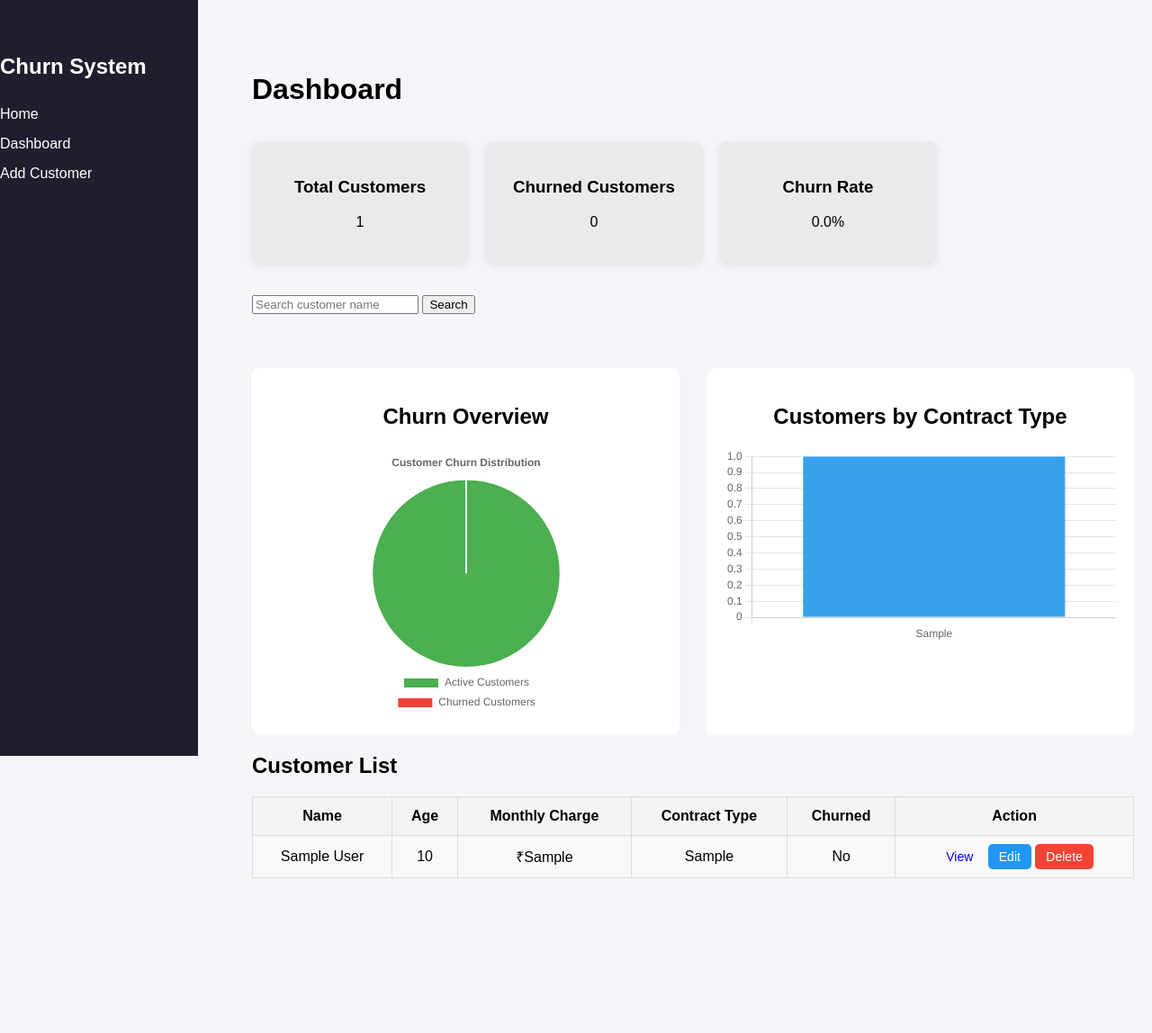
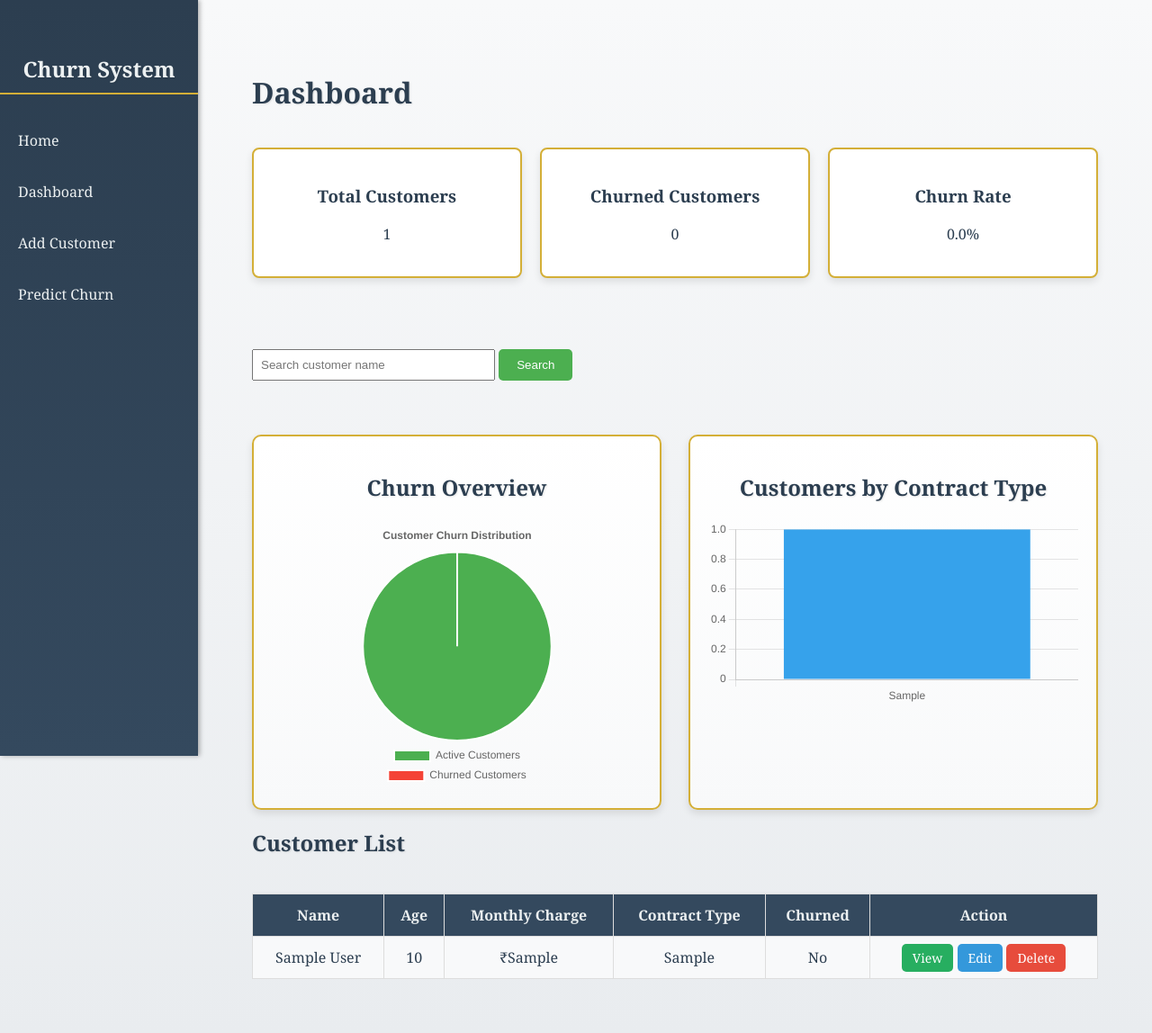
Before and after one commit to VignuLogic/churn_dashboard, a Flask app: page / in a window 1280 px wide. Shown: the whole page at 90% size. Before the commit the page ends 976 px from the top, so only its background shows below. Run offline with Flask 3, Linux system fonts and the light colour scheme; tables that the repository leaves empty or names only in its code hold one stand-in row (values such as "Sample post").

Commit message:
Predited section done

```diff
--- a/app.py
+++ b/app.py
@@ -162,5 +162,25 @@ def customer_detail(id):
 
     return render_template("customer_detail.html", customer=customer)
 
+
+# / *** PREDICT TABLE ***/
+
+@app.route("/predict", methods=["GET", "POST"])
+def predict():
+
+    prediction = None
+
+    if request.method == "POST":
+        age = int(request.form["age"])
+        monthly = float(request.form["monthly_charge"])
+        contract = request.form["contract_type"]
+
+        if monthly > 1000 and contract == "Monthly":
+            prediction = "Likely to Churn ❌"
+        else:
+            prediction = "Will Stay ✅"
+
+    return render_template("predict.html", prediction=prediction)
+
 if __name__ == "__main__":
     app.run(debug=True)
--- a/static/css/style.css
+++ b/static/css/style.css
@@ -1,7 +1,8 @@
 body {
     margin: 0;
-    background:#f4f6f9;
-    font-family:Arial, Helvetica, sans-serif;
+    background: linear-gradient(to bottom, #f8f9fa, #e9ecef);
+    font-family: 'Georgia', serif;
+    color: #2c3e50;
 }
 
 .container {
@@ -13,17 +14,24 @@ body {
 
 .sidebar{
     width:220px;
-    background:#1e1e2f;
-    color:white;
+    background: linear-gradient(to bottom, #2c3e50, #34495e);
+    color: #bcc4c6;
     position:fixed;
     height:100vh;
     top:0;
     left:0;
     padding-top:40px;
+    transition: left 0.3s;
+    box-shadow: 2px 0 5px rgba(0,0,0,0.3);
 }
 
 .sidebar h2{
+    color: #ecf0f1;
     margin-bottom: 30px;
+    font-weight: bold;
+    text-align: center;
+    border-bottom: 2px solid #D4AF37;
+    padding-bottom: 10px;
 }
 .sidebar ul {
     list-style: none;
@@ -35,8 +43,16 @@ body {
 }
 
 .sidebar ul li a {
-    color: white;
+    color: #ecf0f1;
     text-decoration: none;
+    padding: 10px 20px;
+    display: block;
+    transition: background 0.3s;
+}
+
+.sidebar ul li a:hover {
+    background: rgba(212, 175, 55, 0.2);
+    border-left: 4px solid #D4AF37;
 }
 
 .content {
@@ -44,35 +60,58 @@ body {
     width: 100%
 }
 
+.hamburger {
+    display: none;
+    background: none;
+    border: none;
+    font-size: 24px;
+    cursor: pointer;
+    margin-bottom: 20px;
+}
+
 .cards {
     display: flex;
     gap: 20px;
     margin-top: 40px;
+    flex-wrap: wrap;
 }
 
 .card {
-    background-color: #eaeaea;
+    background-color: #ffffff;
     padding: 20px;
     border-radius: 8px;
     width: 200px;
     text-align: center;
-    box-shadow: 0 2px 8px rgba(0, 0, 0, 0.1);
+    box-shadow: 0 4px 8px rgba(0,0,0,0.1);
+    flex: 1;
+    min-width: 150px;
+    border: 2px solid #D4AF37;
+    transition: transform 0.3s;
+}
+
+.card:hover {
+    transform: translateY(-5px);
+    box-shadow: 0 6px 12px rgba(0,0,0,0.2);
 }
 
 .charts{
     display:flex;
     gap:30px;
     margin-top:30px;
+    flex-wrap: wrap;
 }
 
 .chart-section {
     text-align: center;
-    background:white;
+    background: linear-gradient(to bottom, #ffffff, #f8f9fa);
     padding:20px;
     margin-top:30px;
     border-radius:10px;
     width:700px;
     flex: 1;
+    min-width: 300px;
+    border: 2px solid #D4AF37;
+    box-shadow: 0 4px 8px rgba(0,0,0,0.1);
 }
 
 #churnChart {
@@ -81,8 +120,127 @@ body {
     height: 300px !important;
 }
 
-h2 {
-    margin-bottom: 20px;
+.predict-section {
+    max-width: 500px;
+    margin: 20px auto;
+}
+
+.form-card {
+    background: linear-gradient(to bottom, #ffffff, #f8f9fa);
+    border: 2px solid #D4AF37;
+    padding: 25px;
+    border-radius: 12px;
+    box-shadow: 0 4px 12px rgba(0,0,0,0.15);
+}
+
+.form-field {
+    margin-bottom: 18px;
+    text-align: left;
+}
+
+.form-field label {
+    display: block;
+    font-weight: 700;
+    margin-bottom: 6px;
+    color: #2c3e50;
+}
+
+.form-field input,
+.form-field select {
+    width: 100%;
+    padding: 10px 12px;
+    border: 1px solid #ced4da;
+    border-radius: 6px;
+    font-size: 16px;
+    background: #fff;
+    color: #2c3e50;
+}
+
+.predict-btn {
+    width: 100%;
+    background: linear-gradient(to right, #D4AF37, #FFD700);
+    border: none;
+    color: #2c3e50;
+    font-weight: 700;
+    padding: 12px;
+    border-radius: 8px;
+    margin-top: 10px;
+    cursor: pointer;
+    transition: all 0.3s;
+}
+
+.predict-btn:hover {
+    opacity: 0.95;
+    transform: translateY(-2px) scale(1.02);
+    box-shadow: 0 6px 12px rgba(0,0,0,0.3);
+}
+
+.prediction-result {
+    margin-top: 20px;
+    padding: 15px;
+    border-radius: 8px;
+    font-weight: bold;
+    text-align: center;
+    font-size: 18px;
+    background: rgba(212, 175, 55, 0.12);
+    border: 1px solid #D4AF37;
+}
+
+.prediction-result h2 {
+    margin-top: 0;
+}
+
+/* Green for safe */
+.prediction-result.safe {
+    background: #eafaf1;
+    border: 2px solid #27ae60;
+    color: #27ae60;
+}
+
+/* Red for churn */
+.prediction-result.churn {
+    background: #fdecea;
+    border: 2px solid #e74c3c;
+    color: #e74c3c;
+}
+.predict-info {
+    margin-top: 30px;
+    background: rgba(255, 248, 230, 0.8);
+    border: 1px dashed #D4AF37;
+    border-radius: 10px;
+    padding: 18px;
+}
+
+.predict-info h2 {
+    margin-top: 0;
+}
+
+.predict-concept-table {
+    width: 100%;
+    border-collapse: collapse;
+    margin-top: 12px;
+}
+
+.predict-concept-table th,
+.predict-concept-table td {
+    border: 1px solid #D4AF37;
+    padding: 10px;
+    text-align: left;
+}
+
+.predict-concept-table th {
+    background: #D4AF37;
+    color: #1e1e2f;
+}
+
+.predict-concept-table tr:nth-child(even) {
+    background: #fff9e6;
+}
+
+h1, h2 {
+    color: #2c3e50;
+    font-weight: bold;
+    text-shadow: 1px 1px 2px rgba(0,0,0,0.1);
 }
 
 .chart-placeholder {
@@ -98,25 +256,34 @@ table {
     border-collapse: collapse;
     width: 100%;
     margin-top: 20px;
-    background: white;
+    background: #ffffff;
+    border: 2px solid #D4AF37;
+    box-shadow: 0 4px 8px rgba(0,0,0,0.1);
 }
+
+.table-container {
+    overflow-x: auto;
+}
+
 
 th, td {
     padding: 12px;
     text-align: center;
+    border: 1px solid #ddd;
 }
 
 th {
-    background-color: #f4f4f4;
+    background-color: #34495e;
+    color: #ecf0f1;
     font-weight: bold;
 }
 
 tr:nth-child(even) {
-    background-color: #f9f9f9;
+    background-color: #f8f9fa;
 }
 
 tr:hover {
-    background-color: #f1f1f1;
+    background-color: #e9ecef;
 }
 
 table, th, td {
@@ -128,20 +295,27 @@ table, th, td {
     text-decoration: none;
     border-radius: 5px;
     font-size: 14px;
+    transition: all 0.3s;
 }
 
 .edit-btn {
-    background-color: #2196F3;
+    background-color: #3498db;
     color: white;
 }
 
 .delete-btn {
-    background-color: #f44336;
+    background-color: #e74c3c;
+    color: white;
+}
+
+.view-btn {
+    background-color: #27ae60;
     color: white;
 }
 
 .btn:hover {
     opacity: 0.8;
+    transform: translateY(-2px);
 }
 
 canvas{
@@ -152,12 +326,18 @@ canvas{
     text-align:center;
     margin-top:120px;
     padding: 20px;
+    background: linear-gradient(to bottom, #ffffff, #f8f9fa);
+    border-radius: 10px;
+    box-shadow: 0 4px 8px rgba(0,0,0,0.1);
+    border: 2px solid #D4AF37;
 }
 
 .home h1{
     font-size:42px;
     font-weight: 700px;
     margin-bottom: 20px;
+    color: #2c3e50;
+    text-shadow: 2px 2px 4px rgba(0,0,0,0.2);
 }
 
 .home p{
@@ -176,18 +356,20 @@ canvas{
     display:inline-block;
     padding:12px 25px;
     margin:10px;
-    background:#4CAF50;
+    background: linear-gradient(to right, #D4AF37, #FFD700);
     color:white;
     text-decoration:none;
     border-radius:8px;
     font-size:16px;
     font-weight:500;
     transition:0.3s;
+    box-shadow: 0 4px 8px rgba(0,0,0,0.2);
 }
 
 .home-buttons .btn:hover{
-    background:#3d8f40;
+    background: linear-gradient(to right, #FFD700, #D4AF37);
     transform:translateY(-2px);
+    box-shadow: 0 6px 12px rgba(0,0,0,0.3);
 }
 
 
@@ -201,13 +383,14 @@ canvas{
 }
 
 .feature-card{
-    background:white;
+    background: linear-gradient(to bottom, #ffffff, #f8f9fa);
     padding:25px;
     width:250px;
     border-radius:10px;
     box-shadow:0 4px 10px rgba(0,0,0,0.1);
     text-align:center;
     transition:0.3s;
+    border: 2px solid #D4AF37;
 }
 
 .feature-card:hover{
@@ -225,9 +408,76 @@ canvas{
 }
 
 .customer-card{
-    background:white;
+    background: linear-gradient(to bottom, #ffffff, #f8f9fa);
     padding:30px;
     border-radius:10px;
     width:400px;
     box-shadow:0 4px 10px rgba(0,0,0,0.1);
+    border: 2px solid #D4AF37;
 }
+
+/* Responsive Design */
+@media (max-width: 768px) {
+    .container {
+        margin-left: 0;
+        padding: 20px;
+    }
+
+    .sidebar {
+        left: -220px;
+    }
+
+    .sidebar.open {
+        left: 0;
+    }
+
+    .hamburger {
+        display: block;
+    }
+
+    .content {
+        padding: 10px;
+    }
+
+    .cards {
+        flex-direction: column;
+    }
+
+    .card {
+        width: 100%;
+    }
+
+    .charts {
+        flex-direction: column;
+    }
+
+    .chart-section {
+        width: 100%;
+    }
+
+    table {
+        font-size: 14px;
+    }
+
+    th, td {
+        padding: 8px;
+    }
+}
+
+form{
+    margin-top:30px;
+}
+
+input, select{
+    padding:8px;
+    width:250px;
+    margin-top:5px;
+}
+
+button{
+    padding:10px 20px;
+    background:#4CAF50;
+    color:white;
+    border:none;
+    border-radius:5px;
+}
--- a/static/js/script.js
+++ b/static/js/script.js
@@ -0,0 +1,4 @@
+document.getElementById('hamburger').addEventListener('click', function() {
+    const sidebar = document.getElementById('sidebar');
+    sidebar.classList.toggle('open');
+});
--- a/templates/base.html
+++ b/templates/base.html
@@ -9,17 +9,19 @@
 
     <div class="container">
 
-        <div class="sidebar">
+        <div class="sidebar" id="sidebar">
 
             <h2>Churn System</h2>
             <ul>
                 <li><a href="/home">Home</a></li>
                 <li><a href="/">Dashboard</a></li>
                 <li><a href="/add">Add Customer</a></li>
+                <li><a href="/predict">Predict Churn</a></li>
             </ul>
         </div>
 
         <div class="content">
+            <button class="hamburger" id="hamburger">☰</button>
             {% block content %}
             {% endblock %}
         </div>
@@ -28,6 +30,7 @@
 
     <!-- Chart.js Library -->
     <script src="https://cdn.jsdelivr.net/npm/chart.js"></script>
+    <script src="{{ url_for('static', filename='js/script.js') }}"></script>
 
 </body>
 </html>
--- a/templates/dashboard.html
+++ b/templates/dashboard.html
@@ -46,6 +46,7 @@
 
 <h2>Customer List</h2>
 
+<div class="table-container">
 <table border="1" cellpadding="8">
     <tr>
         <th>Name</th>
@@ -80,6 +81,7 @@
     {% endfor %}
 
 </table>
+</div>
 
 
 <!-- CHART SCRIPT -->
```
Also changed, not shown: templates/predict.html (added, +100 -0 lines).
